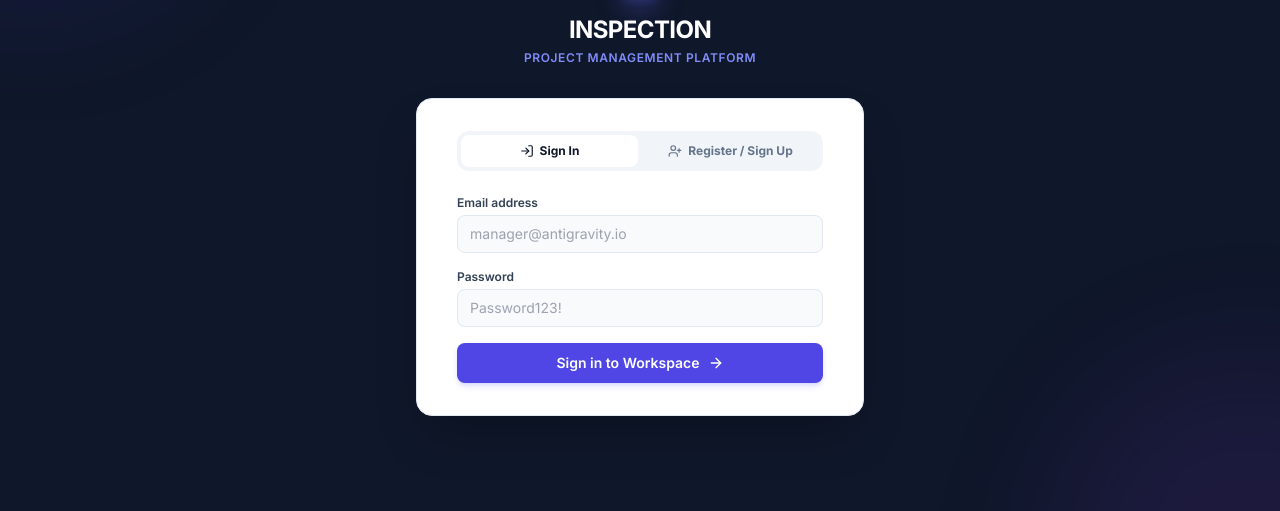
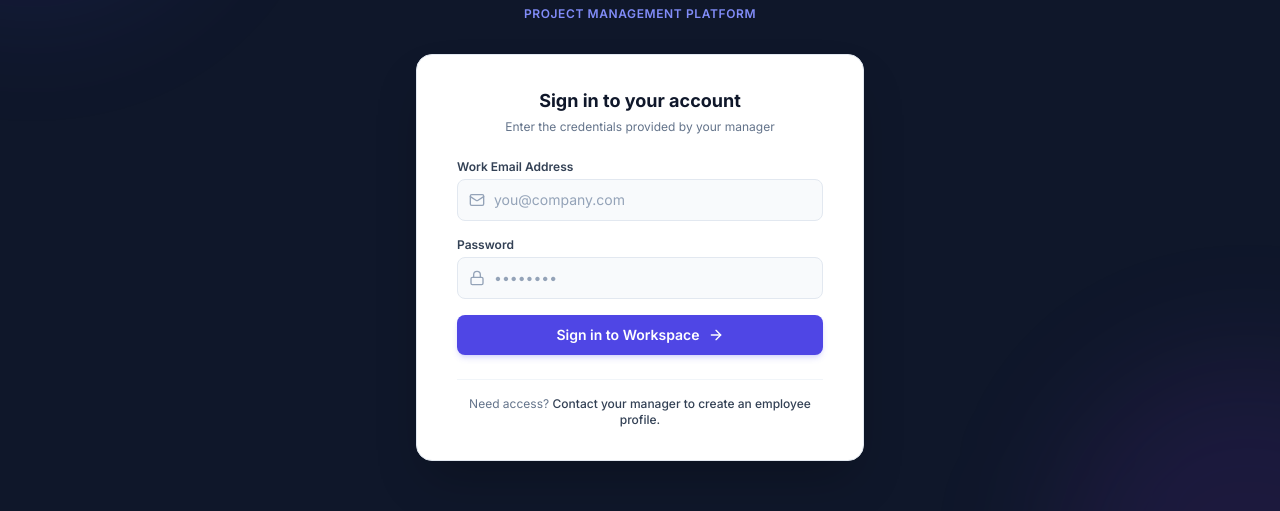
Before and after one commit to Yuvanvenna/Inspection, a React (Vite) app in the folder apps/client/: page /login in a window 1280 px wide. Shown: the part 217-728 px from the top of the page. Built offline with nearby package versions, Linux system fonts and the light colour scheme; no server answers.

Commit message:
few more changes

```diff
--- a/apps/client/src/context/AuthContext.tsx
+++ b/apps/client/src/context/AuthContext.tsx
@@ -16,34 +16,9 @@ interface AuthContextType {
     department?: string;
   }) => Promise<{ error?: string; role?: Role }>;
   logout: () => Promise<void>;
-  loginAsDemo?: (role: Role) => void;
 }
 
 const AuthContext = createContext<AuthContextType | undefined>(undefined);
-
-// Demo Seed Users for immediate inspection/testing
-const DEMO_USERS: Record<Role, UserProfile> = {
-  MANAGER: {
-    id: '00000000-0000-0000-0000-000000000001',
-    name: 'Alex Morgan',
-    email: 'manager@antigravity.io',
-    role: 'MANAGER',
-    status: 'ACTIVE',
-    department: 'Product & Engineering',
-    created_at: new Date().toISOString(),
-    updated_at: new Date().toISOString(),
-  },
-  EMPLOYEE: {
-    id: '00000000-0000-0000-0000-000000000002',
-    name: 'Rahul Sharma',
-    email: 'rahul@antigravity.io',
-    role: 'EMPLOYEE',
-    status: 'ACTIVE',
-    department: 'Backend Engineering',
-    created_at: new Date().toISOString(),
-    updated_at: new Date().toISOString(),
-  },
-};
 
 export const AuthProvider: React.FC<{ children: React.ReactNode }> = ({ children }) => {
   const [user, setUser] = useState<UserProfile | null>(() => {
@@ -111,6 +86,11 @@ export const AuthProvider: React.FC<{ children: React.ReactNode }> = ({ children
     setLoading(true);
     const cleanEmail = email.trim();
 
+    if (!password) {
+      setLoading(false);
+      return { error: 'Password is required' };
+    }
+
     try {
       // 1. Authenticate via Express API against database
       const res = await fetch(`${API_URL}/auth/login`, {
@@ -118,7 +98,7 @@ export const AuthProvider: React.FC<{ children: React.ReactNode }> = ({ children
         headers: { 'Content-Type': 'application/json' },
         body: JSON.stringify({
           email: cleanEmail,
-          password: password || 'Password123!',
+          password,
         }),
       });
 
@@ -139,7 +119,7 @@ export const AuthProvider: React.FC<{ children: React.ReactNode }> = ({ children
           } else {
             await supabase.auth.signInWithPassword({
               email: cleanEmail,
-              password: password || 'Password123!',
+              password,
             });
           }
         } catch (authSyncErr) {
@@ -161,7 +141,7 @@ export const AuthProvider: React.FC<{ children: React.ReactNode }> = ({ children
       // First sign in with Supabase auth so auth.uid() is defined for RLS
       const { data: authData } = await supabase.auth.signInWithPassword({
         email: cleanEmail,
-        password: password || 'Password123!',
+        password,
       });
 
       const profileId = authData?.user?.id;
@@ -185,7 +165,7 @@ export const AuthProvider: React.FC<{ children: React.ReactNode }> = ({ children
     }
 
     setLoading(false);
-    return { error: 'Invalid email or password. Please check your credentials or register a new account.' };
+    return { error: 'Invalid email or password. Please contact your manager if you need an account.' };
   };
 
   const signUp = async (data: {
@@ -196,6 +176,11 @@ export const AuthProvider: React.FC<{ children: React.ReactNode }> = ({ children
     department?: string;
   }): Promise<{ error?: string; role?: Role }> => {
     setLoading(true);
+    if (!data.password) {
+      setLoading(false);
+      return { error: 'Password is required (minimum 6 characters)' };
+    }
+
     try {
       // 1. Call server API to register user in Supabase Auth & public.profiles
       const response = await fetch(`${API_URL}/employees`, {
@@ -204,7 +189,7 @@ export const AuthProvider: React.FC<{ children: React.ReactNode }> = ({ children
         body: JSON.stringify({
           name: data.name,
           email: data.email.trim(),
-          password: data.password || 'Password123!',
+          password: data.password,
           role: data.role || 'EMPLOYEE',
           department: data.department || 'Engineering',
         }),
@@ -269,15 +254,8 @@ export const AuthProvider: React.FC<{ children: React.ReactNode }> = ({ children
     localStorage.removeItem('ag_active_user');
   };
 
-  const loginAsDemo = (role: Role) => {
-    const demoUser = DEMO_USERS[role];
-    setUser(demoUser);
-    localStorage.setItem('ag_active_user', JSON.stringify(demoUser));
-    setLoading(false);
-  };
-
   return (
-    <AuthContext.Provider value={{ user, loading, login, signUp, logout, loginAsDemo }}>
+    <AuthContext.Provider value={{ user, loading, login, signUp, logout }}>
       {children}
     </AuthContext.Provider>
   );
--- a/apps/client/src/pages/auth/LoginPage.tsx
+++ b/apps/client/src/pages/auth/LoginPage.tsx
@@ -1,22 +1,14 @@
 import React, { useState } from 'react';
 import { useNavigate } from 'react-router-dom';
 import { useAuth } from '../../context/AuthContext';
-import { Layers, ArrowRight, AlertCircle, UserPlus, LogIn } from 'lucide-react';
-import { Role } from '@antigravity/shared';
+import { Layers, ArrowRight, AlertCircle, Lock, Mail } from 'lucide-react';
 
 export const LoginPage: React.FC = () => {
-  const [mode, setMode] = useState<'signin' | 'signup'>('signin');
   const [email, setEmail] = useState('');
   const [password, setPassword] = useState('');
-
-  // Sign up fields
-  const [name, setName] = useState('');
-  const [role, setRole] = useState<Role>('EMPLOYEE');
-  const [department, setDepartment] = useState('Engineering');
-
   const [error, setError] = useState<string | null>(null);
   const [loading, setLoading] = useState(false);
-  const { login, signUp } = useAuth();
+  const { login } = useAuth();
   const navigate = useNavigate();
 
   const handleLogin = async (e: React.FormEvent) => {
@@ -31,35 +23,6 @@ export const LoginPage: React.FC = () => {
       setError(res.error);
     } else {
       if (res.role === 'MANAGER') {
-        navigate('/manager/dashboard');
-      } else {
-        navigate('/employee/dashboard');
-      }
-    }
-  };
-
-  const handleSignUp = async (e: React.FormEvent) => {
-    e.preventDefault();
-    if (!name.trim() || !email.trim()) {
-      setError('Please fill in all required fields');
-      return;
-    }
-    setError(null);
-    setLoading(true);
-
-    const res = await signUp({
-      name,
-      email,
-      password: password || 'Password123!',
-      role,
-      department,
-    });
-    setLoading(false);
-
-    if (res.error) {
-      setError(res.error);
-    } else {
-      if (res.role === 'MANAGER' || role === 'MANAGER') {
         navigate('/manager/dashboard');
       } else {
         navigate('/employee/dashboard');
@@ -85,143 +48,77 @@ export const LoginPage: React.FC = () => {
 
       <div className="mt-8 sm:mx-auto sm:w-full sm:max-w-md z-10 px-4 sm:px-0">
         <div className="bg-white py-8 px-6 shadow-2xl rounded-2xl sm:px-10 border border-slate-200">
-          {/* Sign In vs Sign Up Tabs */}
-          <div className="grid grid-cols-2 gap-1 p-1 bg-slate-100 rounded-xl mb-6">
-            <button
-              type="button"
-              onClick={() => { setMode('signin'); setError(null); }}
-              className={`flex items-center justify-center gap-1.5 py-2 text-xs font-bold rounded-lg transition-all ${
-                mode === 'signin' ? 'bg-white text-slate-900 shadow-xs' : 'text-slate-500 hover:text-slate-800'
-              }`}
-            >
-              <LogIn className="w-3.5 h-3.5" />
-              <span>Sign In</span>
-            </button>
-            <button
-              type="button"
-              onClick={() => { setMode('signup'); setError(null); }}
-              className={`flex items-center justify-center gap-1.5 py-2 text-xs font-bold rounded-lg transition-all ${
-                mode === 'signup' ? 'bg-white text-slate-900 shadow-xs' : 'text-slate-500 hover:text-slate-800'
-              }`}
-            >
-              <UserPlus className="w-3.5 h-3.5" />
-              <span>Register / Sign Up</span>
-            </button>
+          <div className="mb-6 text-center">
+            <h3 className="text-lg font-bold text-slate-900">Sign in to your account</h3>
+            <p className="text-xs text-slate-500 mt-1">
+              Enter the credentials provided by your manager
+            </p>
           </div>
 
           {error && (
-            <div className="mb-4 p-3 bg-rose-50 border border-rose-200 rounded-lg flex items-center gap-2 text-rose-700 text-xs font-medium">
+            <div className="mb-5 p-3 bg-rose-50 border border-rose-200 rounded-lg flex items-center gap-2 text-rose-700 text-xs font-medium">
               <AlertCircle className="w-4 h-4 flex-shrink-0" />
               <span>{error}</span>
             </div>
           )}
 
-          {mode === 'signin' ? (
           <form className="space-y-4" onSubmit={handleLogin}>
             <div>
-                <label className="block text-xs font-semibold text-slate-700">Email address</label>
+              <label className="block text-xs font-semibold text-slate-700 mb-1">
+                Work Email Address
+              </label>
+              <div className="relative">
+                <div className="absolute inset-y-0 left-0 pl-3 flex items-center pointer-events-none text-slate-400">
+                  <Mail className="w-4 h-4" />
+                </div>
                 <input
                   type="email"
                   required
                   value={email}
                   onChange={(e) => setEmail(e.target.value)}
-                  placeholder="manager@antigravity.io"
-                  className="mt-1 block w-full px-3 py-2 bg-slate-50 border border-slate-200 rounded-lg text-sm text-slate-800 focus:outline-none focus:ring-2 focus:ring-indigo-500/20 focus:border-indigo-500"
+                  placeholder="you@company.com"
+                  className="block w-full pl-9 pr-3 py-2.5 bg-slate-50 border border-slate-200 rounded-lg text-sm text-slate-800 placeholder-slate-400 focus:outline-none focus:ring-2 focus:ring-indigo-500/20 focus:border-indigo-500 focus:bg-white transition-all"
                 />
+              </div>
             </div>
 
             <div>
-                <label className="block text-xs font-semibold text-slate-700">Password</label>
+              <label className="block text-xs font-semibold text-slate-700 mb-1">
+                Password
+              </label>
+              <div className="relative">
+                <div className="absolute inset-y-0 left-0 pl-3 flex items-center pointer-events-none text-slate-400">
+                  <Lock className="w-4 h-4" />
+                </div>
                 <input
                   type="password"
                   required
                   value={password}
                   onChange={(e) => setPassword(e.target.value)}
-                  placeholder="Password123!"
-                  className="mt-1 block w-full px-3 py-2 bg-slate-50 border border-slate-200 rounded-lg text-sm text-slate-800 focus:outline-none focus:ring-2 focus:ring-indigo-500/20 focus:border-indigo-500"
+                  placeholder="••••••••"
+                  className="block w-full pl-9 pr-3 py-2.5 bg-slate-50 border border-slate-200 rounded-lg text-sm text-slate-800 placeholder-slate-400 focus:outline-none focus:ring-2 focus:ring-indigo-500/20 focus:border-indigo-500 focus:bg-white transition-all"
                 />
+              </div>
             </div>
 
             <button
               type="submit"
               disabled={loading}
-                className="w-full flex justify-center items-center gap-2 py-2.5 px-4 rounded-lg text-sm font-semibold text-white bg-indigo-600 hover:bg-indigo-700 shadow-md shadow-indigo-500/20 transition-all disabled:opacity-50"
+              className="w-full mt-2 flex justify-center items-center gap-2 py-2.5 px-4 rounded-lg text-sm font-semibold text-white bg-indigo-600 hover:bg-indigo-700 shadow-md shadow-indigo-500/20 transition-all disabled:opacity-50 cursor-pointer"
             >
               <span>{loading ? 'Authenticating...' : 'Sign in to Workspace'}</span>
               <ArrowRight className="w-4 h-4" />
             </button>
           </form>
-          ) : (
-            <form className="space-y-3.5" onSubmit={handleSignUp}>
-              <div>
-                <label className="block text-xs font-semibold text-slate-700">Full Name *</label>
-                <input
-                  type="text"
-                  required
-                  value={name}
-                  onChange={(e) => setName(e.target.value)}
-                  placeholder="e.g. Sarah Connor"
-                  className="mt-1 block w-full px-3 py-2 bg-slate-50 border border-slate-200 rounded-lg text-sm text-slate-800 focus:outline-none focus:ring-2 focus:ring-indigo-500/20 focus:border-indigo-500"
-                />
+
+          <div className="mt-6 pt-4 border-t border-slate-100 text-center">
+            <p className="text-xs text-slate-500">
+              Need access?{' '}
+              <span className="font-medium text-slate-700">
+                Contact your manager to create an employee profile.
+              </span>
+            </p>
           </div>
-
-              <div>
-                <label className="block text-xs font-semibold text-slate-700">Email address *</label>
-                <input
-                  type="email"
-                  required
-                  value={email}
-                  onChange={(e) => setEmail(e.target.value)}
-                  placeholder="sarah@company.com"
-                  className="mt-1 block w-full px-3 py-2 bg-slate-50 border border-slate-200 rounded-lg text-sm text-slate-800 focus:outline-none focus:ring-2 focus:ring-indigo-500/20 focus:border-indigo-500"
-                />
-              </div>
-
-              <div className="grid grid-cols-2 gap-2">
-                <div>
-                  <label className="block text-xs font-semibold text-slate-700">Role *</label>
-                  <select
-                    value={role}
-                    onChange={(e) => setRole(e.target.value as Role)}
-                    className="mt-1 block w-full px-3 py-2 bg-slate-50 border border-slate-200 rounded-lg text-xs font-bold text-slate-800 focus:outline-none focus:ring-2 focus:ring-indigo-500/20 focus:border-indigo-500"
-                  >
-                    <option value="EMPLOYEE">Employee (Tasks & Updates)</option>
-                    <option value="MANAGER">Manager (Full Oversight)</option>
-                  </select>
-                </div>
-                <div>
-                  <label className="block text-xs font-semibold text-slate-700">Department</label>
-                  <input
-                    type="text"
-                    value={department}
-                    onChange={(e) => setDepartment(e.target.value)}
-                    placeholder="e.g. QA / 3D CAD"
-                    className="mt-1 block w-full px-3 py-2 bg-slate-50 border border-slate-200 rounded-lg text-xs text-slate-800 focus:outline-none focus:ring-2 focus:ring-indigo-500/20 focus:border-indigo-500"
-                  />
-                </div>
-              </div>
-
-              <div>
-                <label className="block text-xs font-semibold text-slate-700">Password</label>
-                <input
-                  type="password"
-                  value={password}
-                  onChange={(e) => setPassword(e.target.value)}
-                  placeholder="Password123!"
-                  className="mt-1 block w-full px-3 py-2 bg-slate-50 border border-slate-200 rounded-lg text-sm text-slate-800 focus:outline-none focus:ring-2 focus:ring-indigo-500/20 focus:border-indigo-500"
-                />
-              </div>
-
-              <button
-                type="submit"
-                disabled={loading}
-                className="w-full flex justify-center items-center gap-2 py-2.5 px-4 rounded-lg text-sm font-semibold text-white bg-indigo-600 hover:bg-indigo-700 shadow-md shadow-indigo-500/20 transition-all disabled:opacity-50"
-              >
-                <span>{loading ? 'Creating Account...' : 'Create Account & Enter'}</span>
-                <ArrowRight className="w-4 h-4" />
-              </button>
-            </form>
-          )}
         </div>
       </div>
     </div>
```
Also changed, not shown: apps/client/src/pages/manager/EmployeesPage.tsx (+15 -4 lines), apps/client/src/pages/manager/ProjectsPage.tsx (+11 -23 lines), apps/client/src/services/client.service.ts (+2 -25 lines), 1 other file (tests, documents, lock files or other folders). Lines whose indentation alone changed are shown as unchanged.
